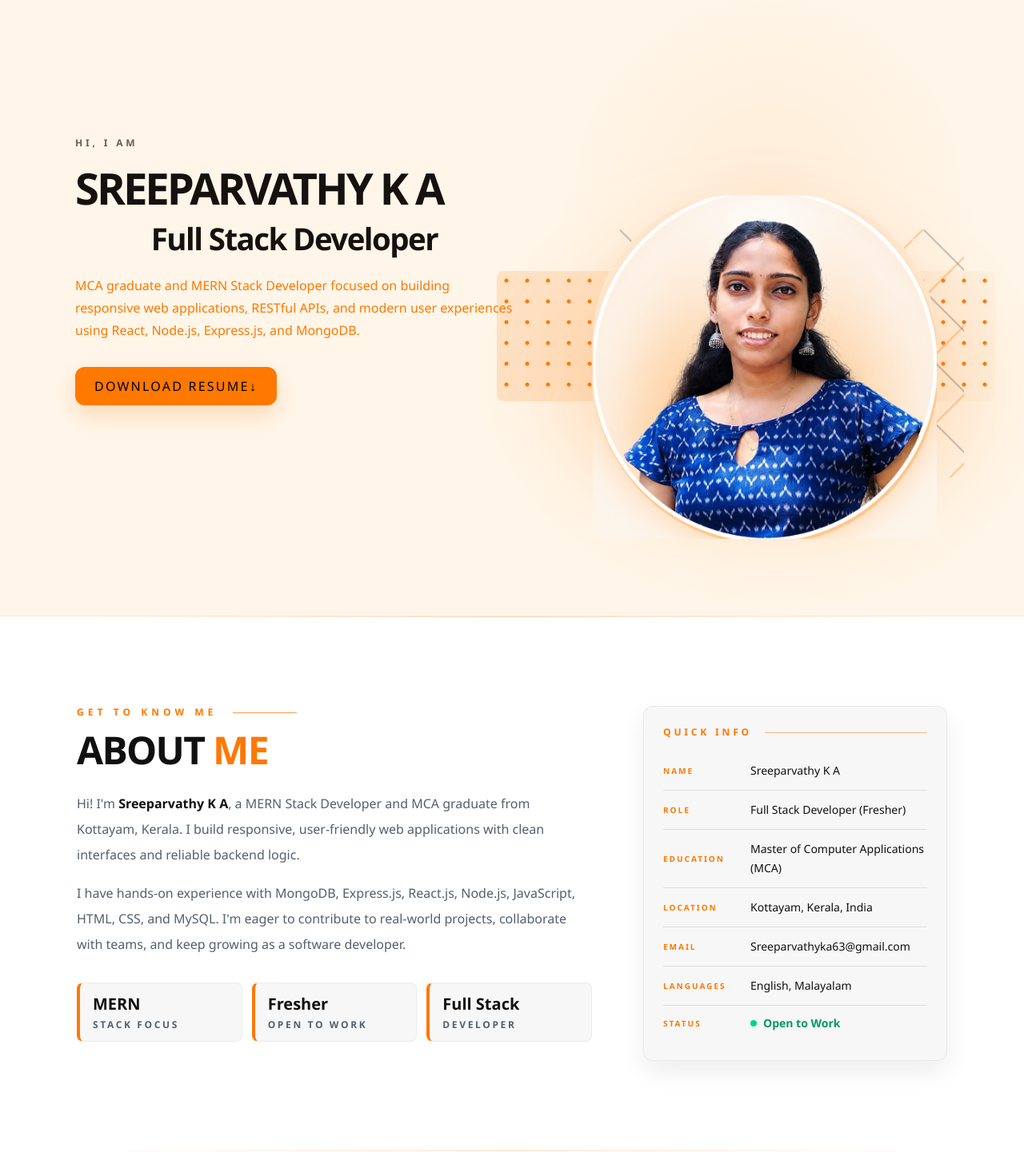
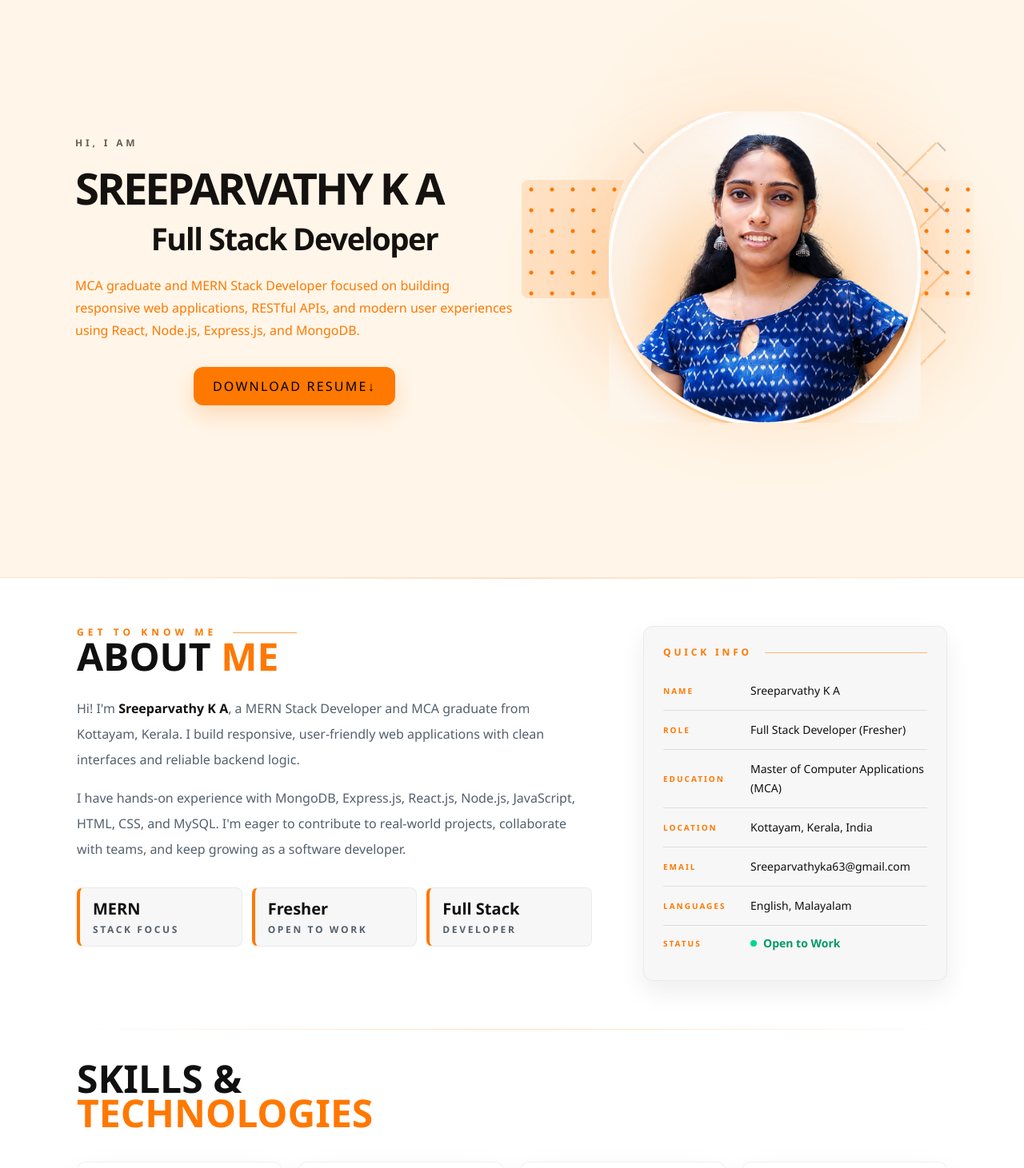
Before and after one commit to sreeparvathy-K-A/sreeparvathy_portfolio, a Next.js app: page / in a window 1280 px wide. Shown: the part 140-1601 px from the top of the page at 80% size. Built offline with nearby package versions, Linux system fonts and the light colour scheme.

Commit message:
Update portfolio design

```diff
--- a/app/globals.css
+++ b/app/globals.css
@@ -18,13 +18,16 @@
 
 html {
   min-height: 100%;
-  scroll-behavior: smooth;
+  overflow-x: hidden;
 }
 
 body {
   min-height: 100vh;
   margin: 0;
   overflow-x: hidden;
+  overflow-y: auto;
+  overscroll-behavior-y: auto;
+  touch-action: pan-y;
   background: var(--background);
   color: var(--foreground);
   font-family: var(--font-sans);
@@ -273,9 +276,10 @@ a {
 }
 
 .hero-reference-photo {
-  align-self: end;
-  width: min(100%, 430px);
-  margin-bottom: -48px;
+  align-self: center;
+  width: min(110%, 390px);
+  margin-top: -10px;
+  margin-bottom: 0;
 }
 
 .hero-photo-glow {
@@ -411,7 +415,7 @@ a {
 .hero-light-accent {
   background:
     linear-gradient(135deg, rgba(255, 255, 255, 0.2), transparent 34%),
-    linear-gradient(180deg, #ff8b1a, #ff7200);
+    linear-gradient(180deg, #ff7800, #ff7800);
   clip-path: polygon(35% 0, 100% 0, 100% 100%, 0 100%);
   box-shadow: -30px 0 70px rgba(255, 120, 0, 0.13);
 }
@@ -726,7 +730,7 @@ a {
 
 .reference-contact-grid .contact-social > span:nth-child(2) {
   margin-top: 34px;
-  color: #ff7200;
+  color: #ff7800;
   font-weight: 900;
   letter-spacing: 0.2em;
 }
@@ -1025,9 +1029,18 @@ a {
 }
 
 .reveal-section {
-  animation: section-reveal linear both;
-  animation-timeline: view();
-  animation-range: entry 5% cover 28%;
+  opacity: 1;
+  transform: none;
+}
+
+.portfolio-section-heading {
+  margin: 0;
+  color: #101010;
+  font-size: clamp(2.25rem, 4vw, 3rem) !important;
+  font-weight: 900 !important;
+  line-height: 0.9;
+  letter-spacing: normal !important;
+  text-transform: uppercase;
 }
 
 .hero-home-bg {
@@ -1751,12 +1764,13 @@ a {
 
   .hero-photo-wrap {
     order: 0;
-    width: min(36vw, 150px);
+    width: min(27vw, 105px);
     aspect-ratio: 1;
     height: auto;
   }
 
   .hero-reference-photo {
+    margin-top: -30px;
     margin-bottom: 0;
   }
 
--- a/app/layout.tsx
+++ b/app/layout.tsx
@@ -13,8 +13,8 @@ export default function RootLayout({
   children: React.ReactNode;
 }>) {
   return (
-    <html lang="en" className="h-full antialiased">
-      <body className="min-h-full flex flex-col">{children}</body>
+    <html lang="en" className="antialiased">
+      <body>{children}</body>
     </html>
   );
 }
--- a/app/main-pages/Page- home/page.tsx
+++ b/app/main-pages/Page- home/page.tsx
@@ -258,7 +258,7 @@ function SkillList({
 
 export default function PageHome() {
   return (
-    <div className="min-h-screen overflow-x-hidden bg-black text-white">
+    <div className="min-h-screen w-full bg-black text-white">
       <header className="portfolio-header absolute inset-x-0 top-0 px-3 py-3 sm:px-8 lg:px-12">
         <nav className="portfolio-nav mx-auto flex w-full max-w-7xl items-center justify-between">
           <a href="#home" className="portfolio-brand" aria-label="Sreeparvathy home">
@@ -308,7 +308,7 @@ export default function PageHome() {
 
       <main
         id="home"
-        className="hero-photo-layout relative flex min-h-[100svh] scroll-mt-24 items-center justify-center overflow-hidden px-4 pb-16 pt-32 text-center sm:px-8 sm:pb-24 sm:pt-36 lg:px-10"
+        className="hero-photo-layout relative flex min-h-[88svh] scroll-mt-24 items-center justify-center overflow-hidden px-4 pb-8 pt-32 text-center sm:px-8 sm:pb-12 sm:pt-36 lg:px-10"
       >
         <div className="hero-grid absolute inset-0 opacity-15" />
 
@@ -330,7 +330,7 @@ export default function PageHome() {
             <p className="mt-6 max-w-2xl text-[12px] font-medium leading-6 text-white/75 sm:text-base sm:leading-7">
               MCA graduate and MERN Stack Developer focused on building responsive web applications, RESTful APIs, and modern user experiences using React, Node.js, Express.js, and MongoDB.
             </p>
-            <div className="hero-actions mt-7 w-full max-w-sm sm:mt-8 sm:w-auto sm:max-w-none">
+            <div className="hero-actions mt-7 flex w-full justify-center sm:mt-8">
               <a
                 href="/Sreeparvathy-K-A-CV.pdf"
                 download
@@ -362,14 +362,14 @@ export default function PageHome() {
         </a>
       </main>
 
-      <section id="about" className="portfolio-section reveal-section scroll-mt-24 border-t border-[#ff7800]/20 bg-white px-5 py-16 text-[#101010] sm:px-10 sm:py-24 lg:px-24 lg:py-28">
+      <section id="about" className="portfolio-section reveal-section scroll-mt-24 border-t border-[#ff7800]/20 bg-white px-5 py-10 text-[#101010] sm:px-10 sm:py-16 lg:px-24 lg:py-15">
         <div className="mx-auto grid max-w-[1400px] gap-10 lg:grid-cols-[minmax(0,1fr)_380px] lg:items-start lg:gap-16">
           <div className="section-copy">
             <div className="flex items-center gap-5">
               <p className="text-xs font-black uppercase tracking-[0.42em] text-[#ff7800]">Get To Know Me</p>
               <span className="h-px w-20 bg-[#ff7800]/70" />
             </div>
-            <h2 className="mt-4 text-4xl font-black uppercase leading-[0.95] text-[#101010] sm:text-5xl">
+            <h2 className="portfolio-section-heading mt-4">
               About <span className="text-[#ff7800]">Me</span>
             </h2>
             <div className="mt-7 max-w-3xl space-y-4 text-base leading-8 text-[#53606c]">
@@ -420,7 +420,7 @@ export default function PageHome() {
         </div>
       </section>
 
-      <section id="skills" className="portfolio-section reveal-section scroll-mt-24 bg-white px-5 py-16 text-[#101010] sm:px-10 sm:py-24 lg:px-24 lg:py-28">
+      <section id="skills" className="portfolio-section reveal-section scroll-mt-24 bg-white px-5 py-16 text-[#101010] sm:px-10 sm:py-24 lg:px-24 lg:py-10">
         <div className="mx-auto max-w-[1400px]">
           <div className="grid gap-6 lg:grid-cols-[0.9fr_1.1fr] lg:items-end">
             <div>
@@ -428,7 +428,7 @@ export default function PageHome() {
 
 
               </div>
-              <h2 className="mt-5 text-4xl font-black uppercase leading-[0.95] text-[#101010] sm:text-5xl">
+              <h2 className="portfolio-section-heading mt-5">
                 Skills &amp; <span className="text-[#ff7800]">Technologies</span>
               </h2>
             </div>
@@ -460,9 +460,9 @@ export default function PageHome() {
         </div>
       </section>
 
-      <section id="projects" className="portfolio-section reveal-section scroll-mt-24 bg-white px-5 py-16 text-[#101010] sm:px-10 sm:py-24 lg:px-24 lg:py-28">
+      <section id="projects" className="portfolio-section reveal-section scroll-mt-24 bg-white px-5 py-16 text-[#101010] sm:px-10 sm:py-24 lg:px-24 lg:py-12">
         <div className="mx-auto max-w-[1400px]">
-          <h2 className="text-4xl font-black uppercase leading-[0.95] tracking-[0.05em] text-[#ff7800] sm:text-5xl">
+          <h2 className="portfolio-section-heading text-[#ff7800]">
             Projects
           </h2>
 
@@ -535,14 +535,14 @@ export default function PageHome() {
         </div>
       </section>
 
-      <section id="experience" className="portfolio-section reveal-section scroll-mt-20 bg-white px-5 py-16 text-[#101010] sm:px-10 sm:py-24 lg:px-24 lg:py-28">
+      <section id="experience" className="portfolio-section reveal-section scroll-mt-20 bg-white px-5 py-16 text-[#101010] sm:px-10 sm:py-24 lg:px-24 lg:py-12">
         <div className="mx-auto max-w-[1400px]">
           <div className="flex items-center gap-5">
-            <h2 className="text-4xl font-black uppercase leading-[0.9] text-[#101010] sm:text-5xl">
+            <h2 className="portfolio-section-heading">
               <span className="block">Work</span>
               <span className="block text-[#ff7800]">Experience</span>
             </h2>
-            <span className="h-px w-20 bg-[#ff7800]/70" />
+
           </div>
           <div className="mt-8 max-w-4xl">
             <article className="experience-card rounded-xl border-l-4 border-[#ff7800] bg-white p-6 shadow-[0_18px_40px_rgba(0,0,0,0.08)] sm:p-8">
@@ -561,21 +561,19 @@ export default function PageHome() {
         </div>
       </section>
 
-      <section id="education" className="portfolio-section reveal-section scroll-mt-20 bg-white px-5 py-16 text-[#101010] sm:px-10 sm:py-24 lg:px-24 lg:py-28">
+      <section id="education" className="portfolio-section reveal-section scroll-mt-20 bg-white px-5 py-16 text-[#101010] sm:px-10 sm:py-24 lg:px-24 lg:py-15">
         <div className="mx-auto max-w-[1400px]">
           <div className="grid gap-6 lg:grid-cols-[0.85fr_1.15fr] lg:items-end">
             <div>
               <div className="flex items-center gap-5">
-                <p className="text-xs font-black uppercase tracking-[0.42em] text-[#ff7800]">Education</p>
-                <span className="h-px w-20 bg-[#ff7800]/70" />
+                <h2 className="portfolio-section-heading text-[#ff7800]">Education</h2>
+
               </div>
-              <h2 className="mt-5 text-4xl font-black uppercase leading-[0.95] text-[#101010] sm:text-5xl">
-                Academic <span className="text-[#ff7800]">Background</span>
-              </h2>
+
             </div>
           </div>
 
-          <div className="mt-12 rounded-2xl bg-[#f7f7f7] p-5 shadow-[0_18px_40px_rgba(0,0,0,0.08)] ring-1 ring-black/5 sm:p-8">
+          <div className="mt-12 rounded-2xl border-l-[6px] border-[#ff7800] bg-white p-5 shadow-[0_18px_40px_rgba(0,0,0,0.08)] ring-1 ring-black/5 sm:p-8">
             <div className="divide-y divide-black/10">
               <article className="grid gap-5 py-6 first:pt-0 last:pb-0 lg:grid-cols-[1fr_220px] lg:items-start">
                 <div>
@@ -622,21 +620,21 @@ export default function PageHome() {
         </div>
       </section>
 
-      <section id="certificates" className="portfolio-section reveal-section scroll-mt-20 bg-white px-5 py-16 text-[#101010] sm:px-10 sm:py-24 lg:px-24 lg:py-28">
+      <section id="certificates" className="portfolio-section reveal-section scroll-mt-20 bg-white px-5 py-16 text-[#101010] sm:px-10 sm:py-24 lg:px-24 lg:py-12">
         <div className="mx-auto max-w-[1400px]">
-          <h2 className="reference-cert-title">Certifications</h2>
+          <h2 className="portfolio-section-heading text-[#ff7800]">Certifications</h2>
           <div className="certification-grid mt-14 grid gap-8 md:grid-cols-2">
             <article className="certification-card relative overflow-hidden rounded-xl border border-black/10 bg-white p-8 shadow-[0_18px_40px_rgba(0,0,0,0.08)]">
               <div className="absolute inset-x-0 top-0 h-1 bg-[#ff7800]" />
               <p className="text-xs font-black uppercase tracking-[0.32em] text-[#ff7800]">Issued May 2026</p>
-              <h3 className="mt-4 text-2xl font-black text-[#101010]">Certified MERN Stack Developer</h3>
-              <p className="mt-3 text-sm font-semibold leading-7 text-[#53606c]">SMEC Technologies</p>
+              <h3 className="mt-4 text-xl font-black text-[#101010]">Certified MERN Stack Developer</h3>
+              <p className="mt-3 text-xs font-semibold leading-6 text-[#53606c]">SMEC Technologies</p>
               <p className="mt-4 text-xs font-black uppercase tracking-[0.18em] text-[#101010]">Credential ID: SMT69</p>
               <a
                 href="/images/mernstack_certifcate.jpeg"
                 target="_blank"
                 rel="noreferrer"
-                className="mt-5 inline-flex text-sm font-black uppercase tracking-[0.18em] text-[#ff7800] transition hover:text-[#101010]"
+                className="mt-5 inline-flex text-xs font-black uppercase tracking-[0.18em] text-[#ff7800] transition hover:text-[#101010]"
               >
                 View Certificate
               </a>
@@ -644,14 +642,14 @@ export default function PageHome() {
             <article className="certification-card relative overflow-hidden rounded-xl border border-black/10 bg-white p-8 shadow-[0_18px_40px_rgba(0,0,0,0.08)]">
               <div className="absolute inset-x-0 top-0 h-1 bg-[#ff7800]" />
               <p className="text-xs font-black uppercase tracking-[0.32em] text-[#ff7800]">Issued Feb 2026</p>
-              <h3 className="mt-4 text-2xl font-black text-[#101010]">Software Engineering</h3>
-              <p className="mt-3 text-sm font-semibold leading-7 text-[#53606c]">Saylor University</p>
+              <h3 className="mt-4 text-xl font-black text-[#101010]">Software Engineering</h3>
+              <p className="mt-3 text-xs font-semibold leading-6 text-[#53606c]">Saylor University</p>
               <p className="mt-4 text-xs font-black uppercase tracking-[0.18em] text-[#101010]">Credential ID: 6865094860SK</p>
               <a
                 href="https://learn.saylor.org/pluginfile.php/1/tool_certificate/issues/1771849670/6865094860SK.pdf"
                 target="_blank"
                 rel="noreferrer"
-                className="mt-5 inline-flex text-sm font-black uppercase tracking-[0.18em] text-[#ff7800] transition hover:text-[#101010]"
+                className="mt-5 inline-flex text-xs font-black uppercase tracking-[0.18em] text-[#ff7800] transition hover:text-[#101010]"
               >
                 View Certificate
               </a>
@@ -659,13 +657,13 @@ export default function PageHome() {
             <article className="certification-card relative overflow-hidden rounded-xl border border-black/10 bg-white p-8 shadow-[0_18px_40px_rgba(0,0,0,0.08)]">
               <div className="absolute inset-x-0 top-0 h-1 bg-[#ff7800]" />
               <p className="text-xs font-black uppercase tracking-[0.32em] text-[#ff7800]">Issued Dec 2025</p>
-              <h3 className="mt-4 text-2xl font-black text-[#101010]">Web Design &amp; Development</h3>
-              <p className="mt-3 text-sm font-semibold leading-7 text-[#53606c]">National Skill Development Corporation</p>
+              <h3 className="mt-4 text-xl font-black text-[#101010]">Web Design &amp; Development</h3>
+              <p className="mt-3 text-xs font-semibold leading-6 text-[#53606c]">National Skill Development Corporation</p>
               <a
                 href="https://api-fe.skillindiadigital.gov.in/api/registry-course/getCertificatePresignedUrl/2025113049444639-0e985123-f259-488a-9a41-a316980ea081"
                 target="_blank"
                 rel="noreferrer"
-                className="mt-5 inline-flex text-sm font-black uppercase tracking-[0.18em] text-[#ff7800] transition hover:text-[#101010]"
+                className="mt-5 inline-flex text-xs font-black uppercase tracking-[0.18em] text-[#ff7800] transition hover:text-[#101010]"
               >
                 View Certificate
               </a>
@@ -673,13 +671,13 @@ export default function PageHome() {
             <article className="certification-card relative overflow-hidden rounded-xl border border-black/10 bg-white p-8 shadow-[0_18px_40px_rgba(0,0,0,0.08)]">
               <div className="absolute inset-x-0 top-0 h-1 bg-[#ff7800]" />
               <p className="text-xs font-black uppercase tracking-[0.32em] text-[#ff7800]">Issued Mar 2025</p>
-              <h3 className="mt-4 text-2xl font-black text-[#101010]">Software Testing</h3>
-              <p className="mt-3 text-sm font-semibold leading-7 text-[#53606c]">NPTEL</p>
+              <h3 className="mt-4 text-xl font-black text-[#101010]">Software Testing</h3>
+              <p className="mt-3 text-xs font-semibold leading-6 text-[#53606c]">NPTEL</p>
               <a
                 href="https://archive.nptel.ac.in/noc/Ecertificate/?q=NPTEL25CS66S43820051901390323"
                 target="_blank"
                 rel="noreferrer"
-                className="mt-5 inline-flex text-sm font-black uppercase tracking-[0.18em] text-[#ff7800] transition hover:text-[#101010]"
+                className="mt-5 inline-flex text-xs font-black uppercase tracking-[0.18em] text-[#ff7800] transition hover:text-[#101010]"
               >
                 View Certificate
               </a>
@@ -688,10 +686,10 @@ export default function PageHome() {
         </div>
       </section>
 
-      <section id="contact" className="portfolio-section reveal-section scroll-mt-24 bg-white px-5 py-16 text-[#101010] sm:px-10 sm:py-24 lg:px-24 lg:py-28">
+      <section id="contact" className="portfolio-section reveal-section scroll-mt-24 bg-white px-5 py-16 text-[#101010] sm:px-10 sm:py-24 lg:px-24 lg:py-12">
         <div className="mx-auto max-w-[1400px] text-center">
           <div className="contact-heading reference-contact-heading">
-            <h2>Get in Touch</h2>
+            <h2 className="portfolio-section-heading">Get in Touch</h2>
             <span>Let&apos;s turn ideas into reality together.</span>
           </div>
 
```
